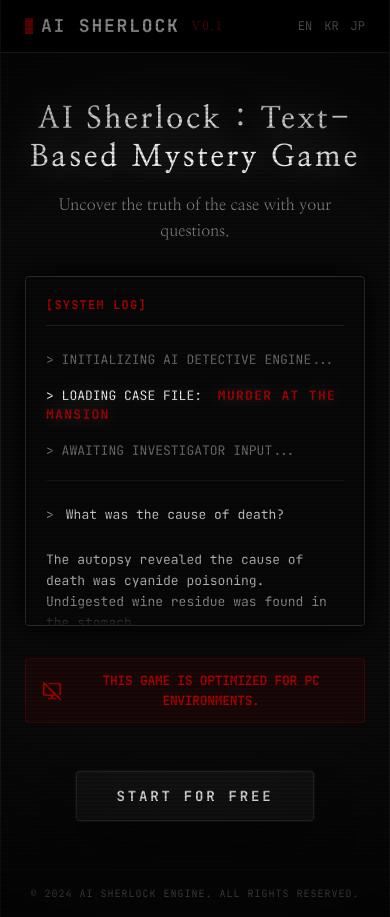
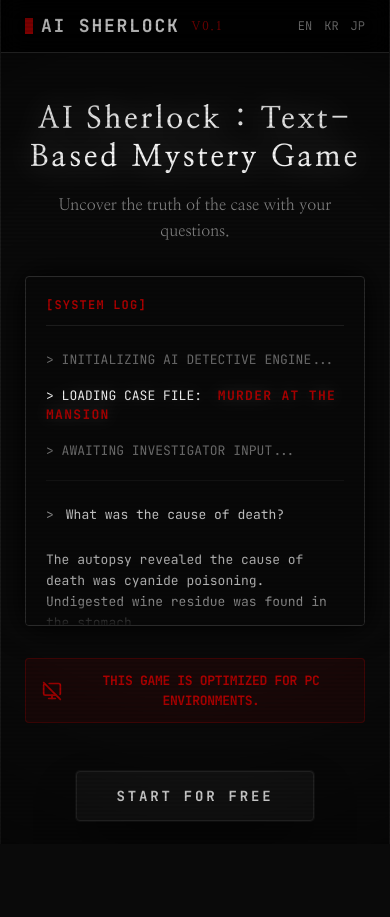
Before and after one commit to ddaog/ai-sherlock-game, a Next.js app: page /en/landing in a window 390 px wide. After the commit the page ends 844 px from the top, so only its background shows below. Built offline with nearby package versions, Linux system fonts and the light colour scheme.

Commit message:
style: enforce fixed body layout to prevent browser UI cutoffs

```diff
--- a/app/[locale]/(app)/layout.tsx
+++ b/app/[locale]/(app)/layout.tsx
@@ -15,7 +15,7 @@ export default async function AppLayout({
     }
 
     return (
-        <div className="h-dvh bg-archive-bg flex flex-col font-serif scanlines overflow-hidden">
+        <div className="h-full w-full bg-archive-bg flex flex-col font-serif overflow-hidden">
             <header className="border-b border-archive-border bg-black/80 backdrop-blur-md sticky top-0 z-50">
                 <div className="max-w-7xl mx-auto px-4 h-16 flex items-center justify-between font-mono">
                     <div className="font-bold text-lg text-archive-text flex items-center gap-2 tracking-widest uppercase">
@@ -27,7 +27,7 @@ export default async function AppLayout({
                     </div>
                 </div>
             </header>
-            <main className="flex-1 flex flex-col">
+            <main className="flex-1 flex flex-col min-h-0">
                 {children}
             </main>
         </div>
--- a/app/[locale]/(auth)/login/page.tsx
+++ b/app/[locale]/(auth)/login/page.tsx
@@ -24,8 +24,8 @@ function LoginContent() {
     };
 
     return (
-        <div className="flex flex-col items-center justify-center min-h-dvh bg-archive-bg px-4 scanlines font-serif">
-            <div className="w-full max-w-md p-8 md:p-10 bg-[#080808]/90 border border-archive-border rounded-sm shadow-[0_0_30px_rgba(0,0,0,1)] relative z-10">
+        <div className="flex flex-col items-center justify-center h-full overflow-y-auto w-full bg-archive-bg px-4 font-serif">
+            <div className="w-full max-w-md p-8 md:p-10 my-8 bg-[#080808]/90 border border-archive-border rounded-sm shadow-[0_0_30px_rgba(0,0,0,1)] relative z-10 shrink-0">
 
                 <div className="flex flex-col items-center text-center space-y-8 relative z-10">
                     <div className="p-4 bg-black/60 rounded-sm border border-archive-border shadow-inner">
--- a/app/[locale]/(marketing)/landing/page.tsx
+++ b/app/[locale]/(marketing)/landing/page.tsx
@@ -7,8 +7,8 @@ export default function LandingPage() {
     const t = useTranslations('Landing');
 
     return (
-        <div className="flex flex-col min-h-dvh w-full bg-archive-bg relative text-archive-text font-serif scanlines">
-            <div className="max-w-3xl w-full mx-auto flex flex-col min-h-dvh bg-archive-bg/95 shadow-2xl relative z-10 border-x border-archive-border-subtle">
+        <div className="flex flex-col h-full overflow-y-auto w-full bg-archive-bg relative text-archive-text font-serif">
+            <div className="max-w-3xl w-full mx-auto flex flex-col min-h-max bg-archive-bg/95 shadow-2xl relative z-10 border-x border-archive-border-subtle">
                 <header className="shrink-0 py-3 px-6 border-b border-archive-border flex items-center justify-between gap-4 font-mono z-10 relative bg-black/80 backdrop-blur-md">
                     <h1 className="text-lg font-bold text-archive-text flex items-center gap-2 tracking-widest uppercase">
                         <span className="w-2 h-4 bg-archive-accent caret-blink inline-block"></span>
--- a/app/[locale]/layout.tsx
+++ b/app/[locale]/layout.tsx
@@ -39,7 +39,7 @@ export default async function LocaleLayout({
 
     return (
         <html lang={locale} className={`${nanumMyeongjo.variable} ${jetBrainsMono.variable}`}>
-            <body className="bg-archive-bg text-archive-text min-h-screen font-serif antialiased scanlines">
+            <body className="bg-archive-bg text-archive-text h-dvh w-full overflow-hidden font-serif antialiased scanlines">
                 <NextIntlClientProvider messages={messages}>
                     {children}
                 </NextIntlClientProvider>
```
